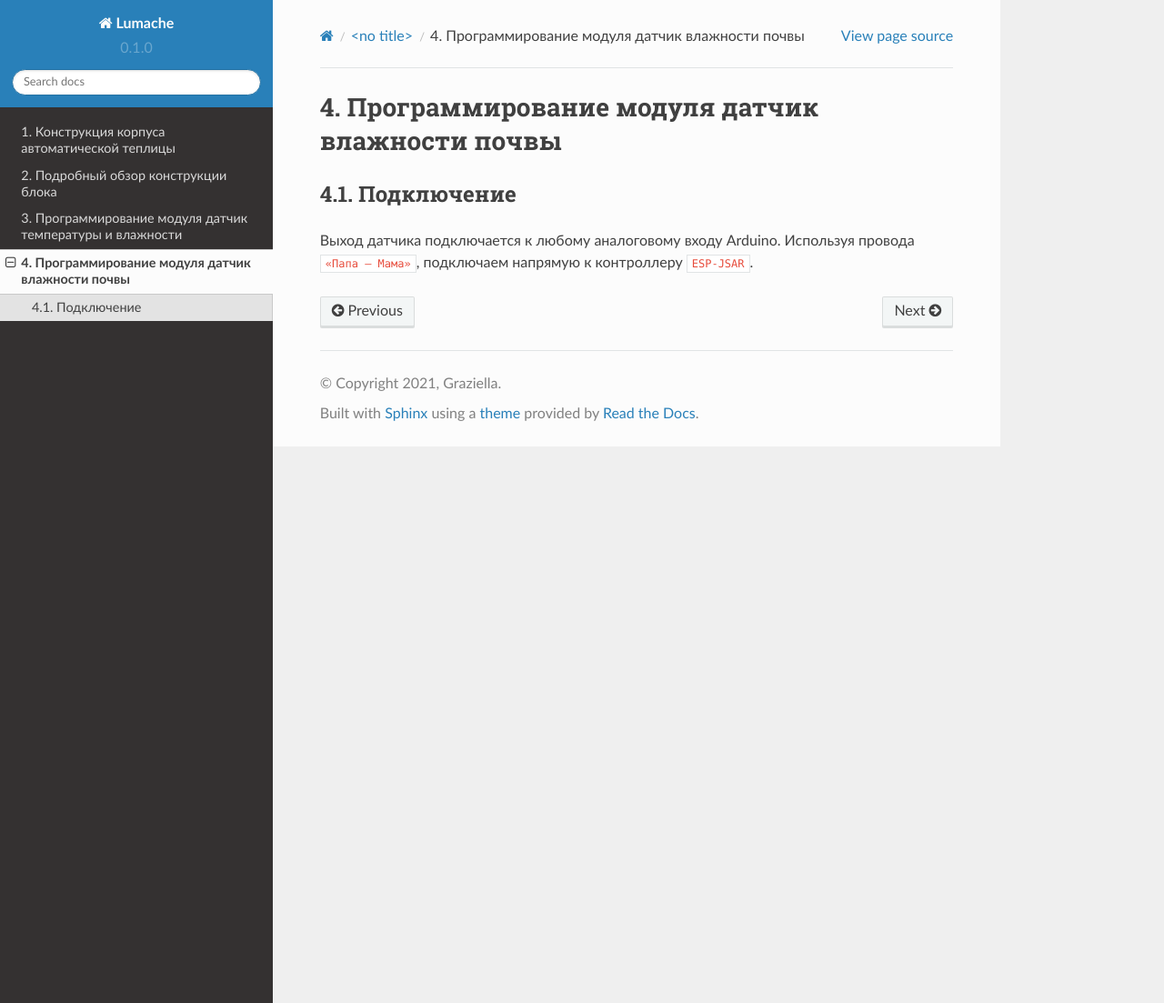
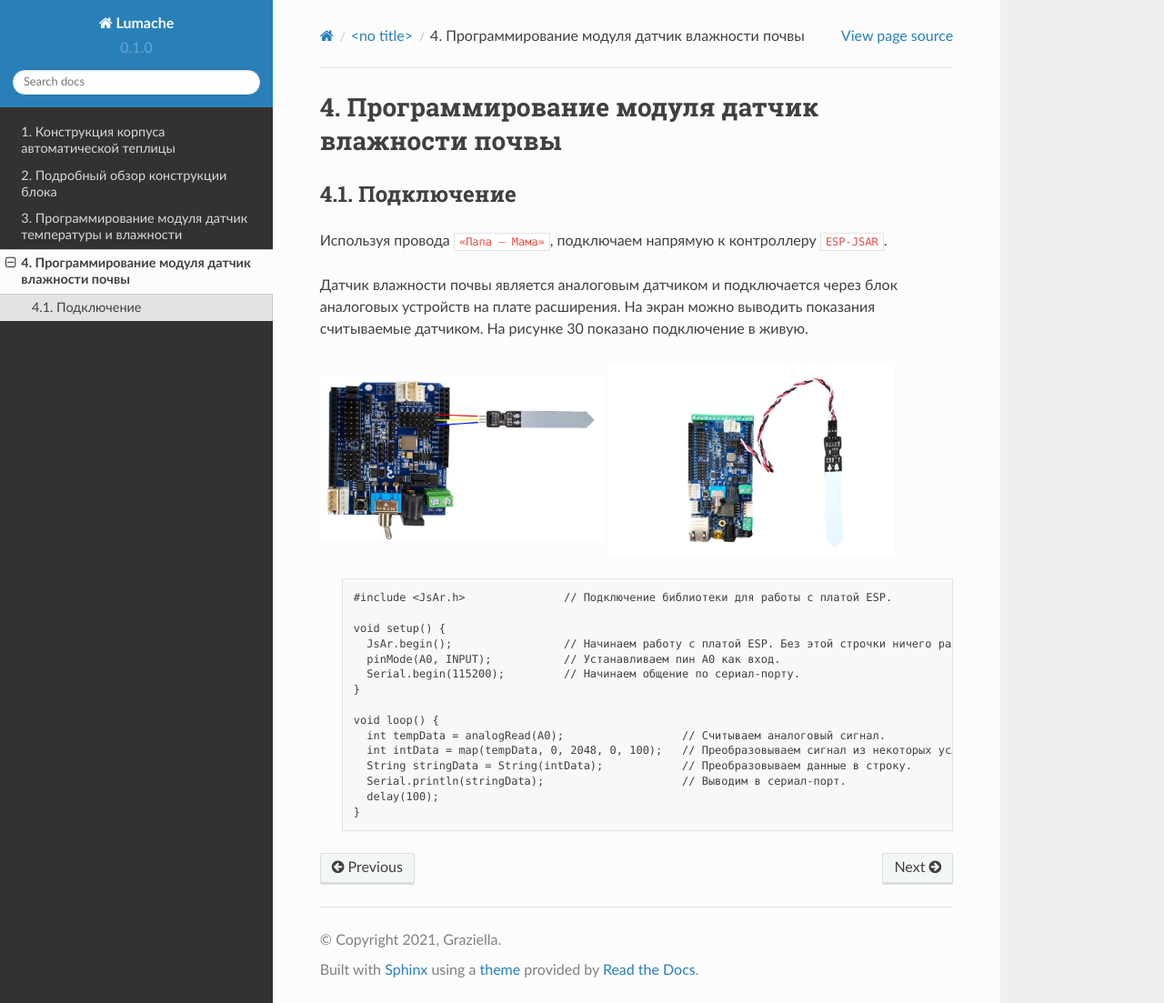
Before and after one commit to BBanwz/book_AL_GH, a Sphinx documentation site: the page built from docs/source/2/3.rst, in a window 1280 px wide and 1103 px high. Shown: the whole window at 91% size. Built offline with Sphinx 7.4.7 and the Read the Docs theme 2.0.0, drawn with Linux system fonts in a browser that asks for light colours; pages that are not in the unit, such as notebooks, are missing from menus.

Commit message:
Update 3.rst

```diff
--- a/docs/source/2/3.rst
+++ b/docs/source/2/3.rst
@@ -4,5 +4,32 @@
 Подключение
 -----------
 
-Выход датчика подключается к любому аналоговому входу Arduino.
 Используя провода ``«Папа — Мама»``, подключаем  напрямую к контроллеру ``ESP-JSAR``.
+
+Датчик влажности почвы является аналоговым датчиком и подключается через блок аналоговых устройств на плате расширения. На экран можно выводить показания считываемые датчиком. На рисунке 30 показано подключение в живую.
+
+.. |pic1| image:: images/3.png
+   :width: 45%
+
+.. |pic2| image:: images/4.png
+   :width: 45%
+
+|pic1| |pic2|
+
+  ::
+
+    #include <JsAr.h>               // Подключение библиотеки для работы с платой ESP.
+
+    void setup() {
+      JsAr.begin();                 // Начинаем работу с платой ESP. Без этой строчки ничего работать не будет!
+      pinMode(A0, INPUT);           // Устанавливаем пин A0 как вход.
+      Serial.begin(115200);         // Начинаем общение по сериал-порту.
+    }
+
+    void loop() {
+      int tempData = analogRead(A0);                  // Считываем аналоговый сигнал.
+      int intData = map(tempData, 0, 2048, 0, 100);   // Преобразовываем сигнал из некоторых условных единиц в проценты.
+      String stringData = String(intData);            // Преобразовываем данные в строку.
+      Serial.println(stringData);                     // Выводим в сериал-порт.
+      delay(100);
+    }
```
